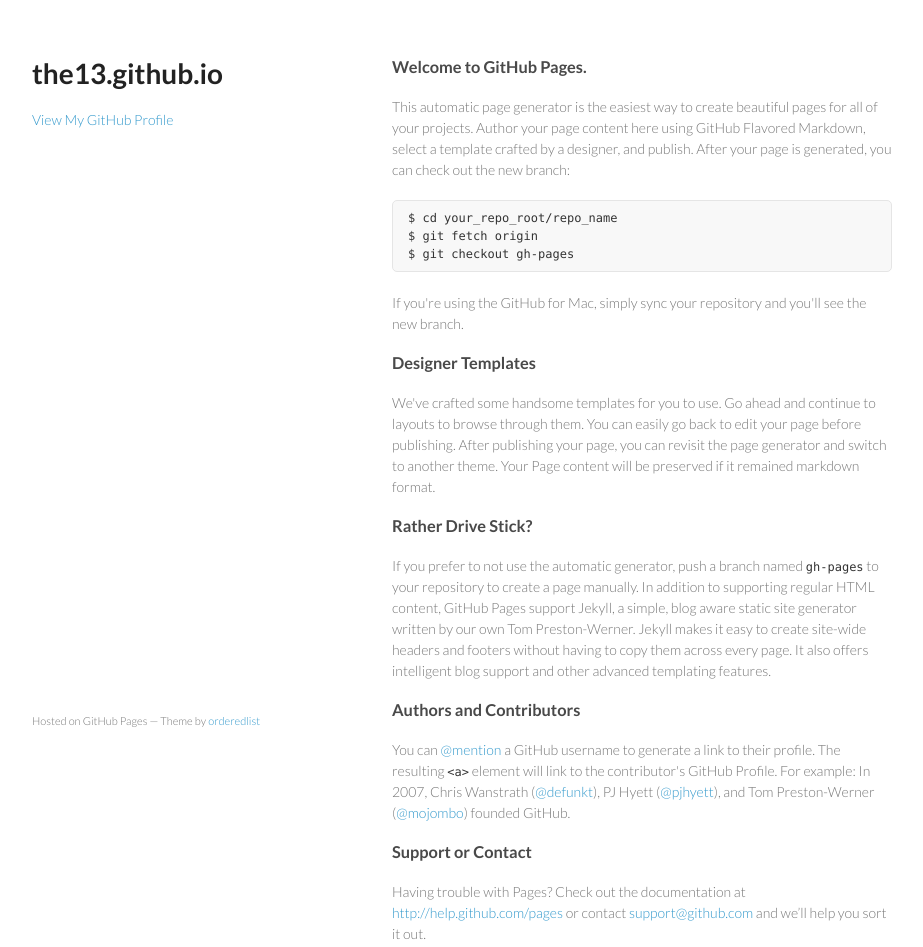
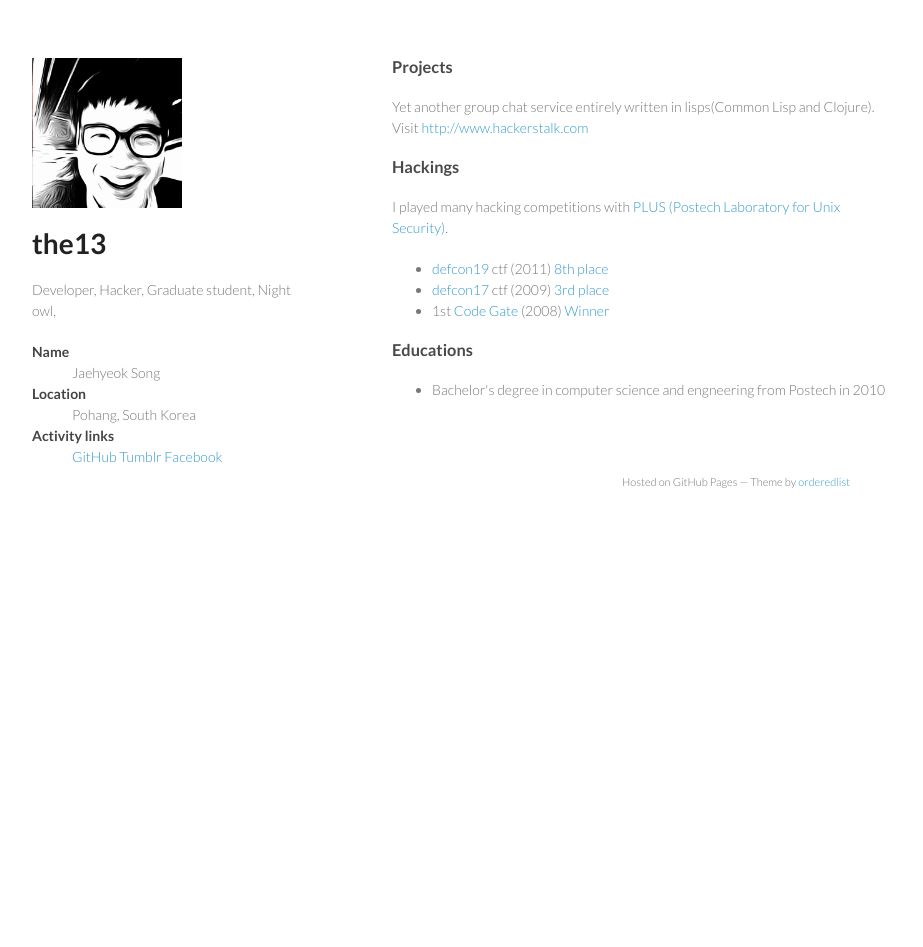
Before and after one commit to the13/the13.github.io, a plain HTML site: page index.html in a window 1280 px wide. Shown: the whole page, without its empty margins (178-1101 px from the left). After the commit the page ends 800 px from the top, so only its background shows below. Drawn offline with Linux system fonts and the light colour scheme.

Commit message:
init homepage

```diff
--- a/index.html
+++ b/index.html
@@ -3,53 +3,74 @@
   <head>
     <meta charset="utf-8">
     <meta http-equiv="X-UA-Compatible" content="chrome=1">
-    <title>the13.github.io by the13</title>
-
+    <title>the13(Jaehyeok Song)</title>
     <link rel="stylesheet" href="stylesheets/styles.css">
     <link rel="stylesheet" href="stylesheets/pygment_trac.css">
     <meta name="viewport" content="width=device-width, initial-scale=1, user-scalable=no">
     <!--[if lt IE 9]>
     <script src="//html5shiv.googlecode.com/svn/trunk/html5.js"></script>
     <![endif]-->
+    <style>
+      .profile-pic {
+      position:relative;
+      height:150px;
+      width:150px;
+      overflow:hidden;
+      }
+      .profile-pic img { position:absolute; top:-30%; }
+      footer { position:static; float:right; }
+      .clearfix { clear:both; }
+    </style>
   </head>
   <body>
     <div class="wrapper">
       <header>
-        <h1>the13.github.io</h1>
-        <p></p>
-
-
-        <p class="view"><a href="https://github.com/the13">View My GitHub Profile</a></p>
-
+	<p class="profile-pic">
+	  <img src="images/2013-04-30 13.07.25.jpg"/>
+	</p>
+        <h1>the13</h1>
+        <p>Developer, Hacker, Graduate student, Night owl, </p>
+	<dl>
+	  <dt>Name</dt>
+	    <dd>Jaehyeok Song</dd>
+	  <dt>Location</dt>
+	    <dd>Pohang, South Korea</dd>
+	  <dt>Activity links</dt>
+	    <dd>
+	      <a href="https://github.com/the13">GitHub</a>
+	      <a href="http://the13chaos.tumblr.com">Tumblr</a>
+	      <a href="http://facebook.com/the13chaos">Facebook</a>
+	    </dd>
+	</dl>
       </header>
       <section>
-        <h3>Welcome to GitHub Pages.</h3>
+	<h3>Projects</h3>
+	<p>
+	  Yet another group chat service entirely written in lisps(Common Lisp and Clojure). Visit <a href="http://www.hackerstalk.com">http://www.hackerstalk.com</a>
+	</p>
+	<p>
+	</p>
 
-<p>This automatic page generator is the easiest way to create beautiful pages for all of your projects. Author your page content here using GitHub Flavored Markdown, select a template crafted by a designer, and publish. After your page is generated, you can check out the new branch:</p>
+	<h3>Hackings</h3>
+	<p>
+	  I played many hacking competitions with <a href="http://plus.or.kr/">PLUS (Postech Laboratory for Unix Security)</a>.
+	  <ul>
+	    <li><a href="https://www.defcon.org/html/defcon-19/dc-19-index.html">defcon19</a> ctf (2011) <a href="http://ddtek.biz/dc19.html">8th place</a></li>
+	    <li><a href="https://www.defcon.org/html/defcon-17/dc-17-index.html">defcon17</a> ctf (2009) <a href="http://ddtek.biz/dc17.html">3rd place</a></li>
+	    <li>1st <a href="http://ko.wikipedia.org/wiki/%EC%BD%94%EB%93%9C%EA%B2%8C%EC%9D%B4%ED%8A%B8">Code Gate</a> (2008) <a href="http://www.boannews.com/media/view.asp?idx=9455&kind=1">Winner</a></li>
+	  </ul>
+	</p>
 
-<pre><code>$ cd your_repo_root/repo_name
-$ git fetch origin
-$ git checkout gh-pages
-</code></pre>
+	<h3>Educations</h3>
+	<ul>
+	  <li>Bachelor's degree in computer science and engneering from Postech in 2010</li>
+	</ul>
 
-<p>If you're using the GitHub for Mac, simply sync your repository and you'll see the new branch.</p>
-
-<h3>Designer Templates</h3>
-
-<p>We've crafted some handsome templates for you to use. Go ahead and continue to layouts to browse through them. You can easily go back to edit your page before publishing. After publishing your page, you can revisit the page generator and switch to another theme. Your Page content will be preserved if it remained markdown format.</p>
-
-<h3>Rather Drive Stick?</h3>
-
-<p>If you prefer to not use the automatic generator, push a branch named <code>gh-pages</code> to your repository to create a page manually. In addition to supporting regular HTML content, GitHub Pages support Jekyll, a simple, blog aware static site generator written by our own Tom Preston-Werner. Jekyll makes it easy to create site-wide headers and footers without having to copy them across every page. It also offers intelligent blog support and other advanced templating features.</p>
-
-<h3>Authors and Contributors</h3>
-
-<p>You can <a href="https://github.com/blog/821" class="user-mention">@mention</a> a GitHub username to generate a link to their profile. The resulting <code>&lt;a&gt;</code> element will link to the contributor's GitHub Profile. For example: In 2007, Chris Wanstrath (<a href="https://github.com/defunkt" class="user-mention">@defunkt</a>), PJ Hyett (<a href="https://github.com/pjhyett" class="user-mention">@pjhyett</a>), and Tom Preston-Werner (<a href="https://github.com/mojombo" class="user-mention">@mojombo</a>) founded GitHub.</p>
-
-<h3>Support or Contact</h3>
-
-<p>Having trouble with Pages? Check out the documentation at <a href="http://help.github.com/pages">http://help.github.com/pages</a> or contact <a href="mailto:support@github.com">support@github.com</a> and we’ll help you sort it out.</p>
+	<h3></h3>
+	<p>
+	</p>
       </section>
+      <div class="clearfix"></div>
       <footer>
         <p><small>Hosted on GitHub Pages &mdash; Theme by <a href="https://github.com/orderedlist">orderedlist</a></small></p>
       </footer>
```
Also changed, not shown: images/2013-04-30 13.07.25.jpg (added).
